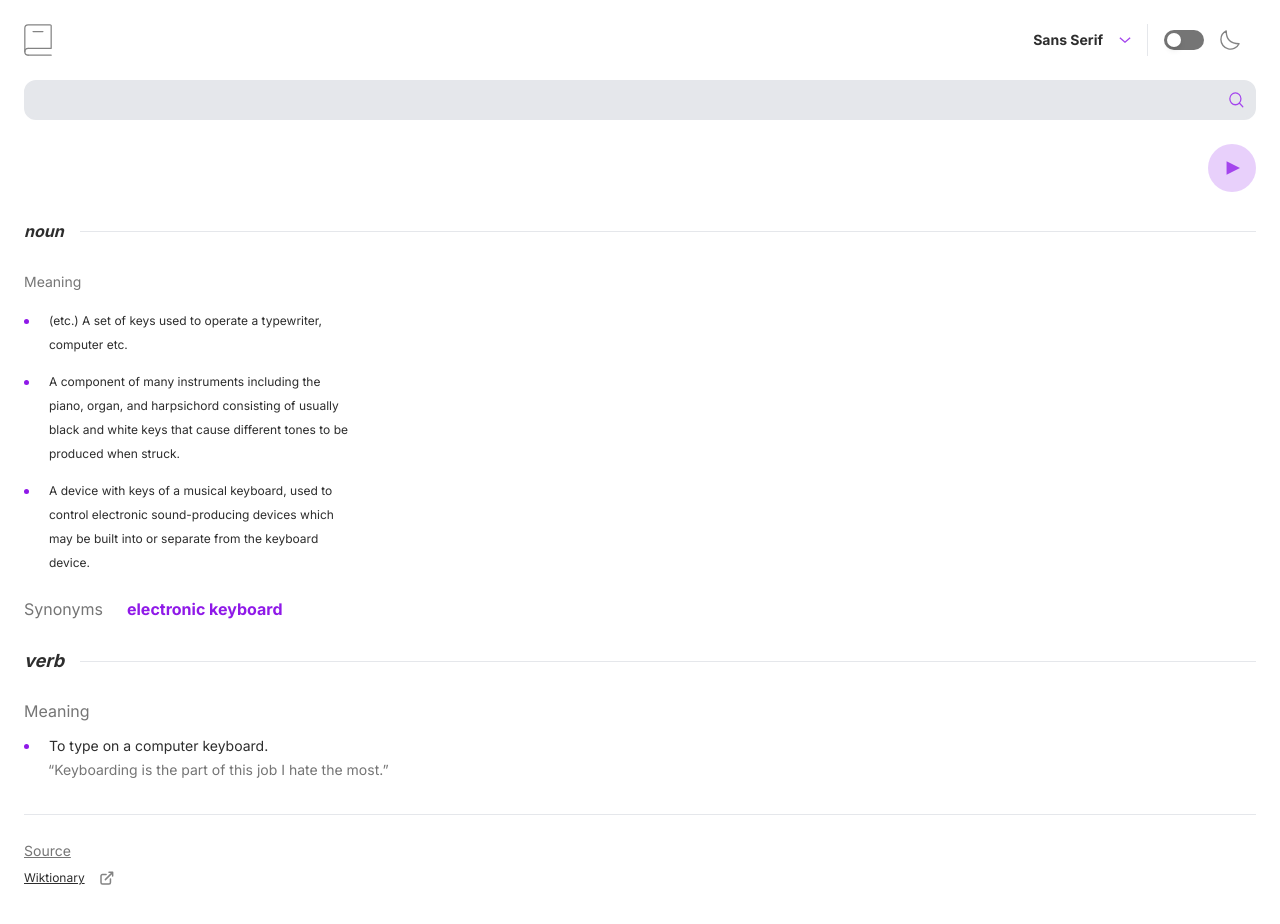
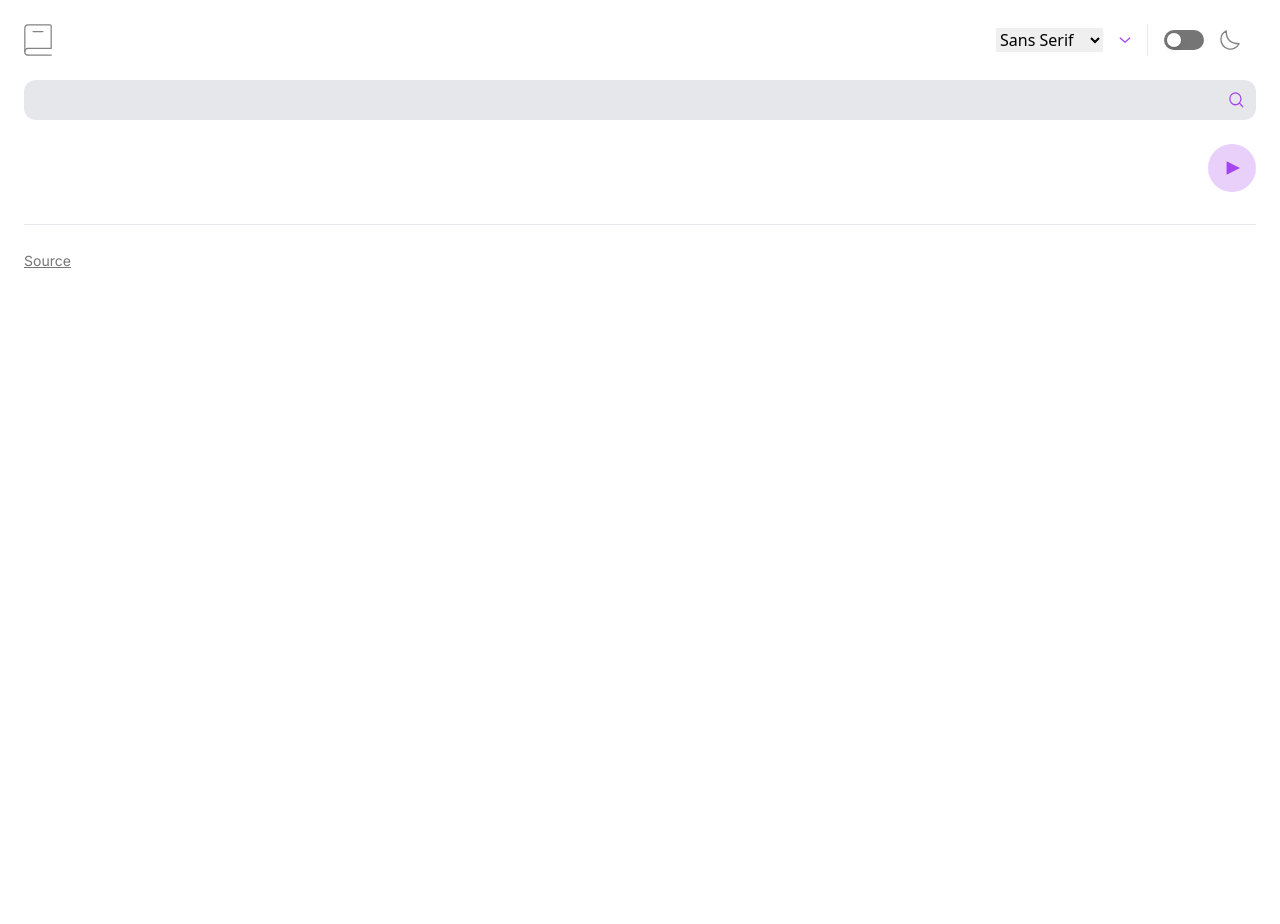
Before and after one commit to ZurabKobakhidze/dictionary-web-app, a React (Vite) app: page / in a window 1280 px wide. Shown: the top 924 px of the page. After the commit the page ends 800 px from the top, so only its background shows below. Built offline with nearby package versions, Linux system fonts and the light colour scheme.

Commit message:
feat: mapping

```diff
--- a/src/App.jsx
+++ b/src/App.jsx
@@ -1,8 +1,6 @@
-import { React } from "react";
+import React from "react";
 import { Route, Routes, Link, Navigate } from "react-router-dom";
 import { Landing } from "./components/Landing";
-
-
 
 function App() {
   return (
--- a/src/components/Landing.jsx
+++ b/src/components/Landing.jsx
@@ -1,4 +1,4 @@
-import React, { useState, useEffect } from "react";
+import React, { useState, useEffect, useRef } from "react";
 import { Route, Routes, Link, Navigate } from "react-router-dom";
 import logo from "../assets/logo.svg";
 import arrowDown from "../assets/icon-arrow-down.svg";
@@ -10,14 +10,21 @@ import axios from "axios";
 
 function Landing() {
   const [searchTerm, setSearchTerm] = useState("");
-  const [response, setResponse] = useState(null);
+  const [responseData, setResponseData] = useState(null);
+  const [font, setFont] = useState("sans-serif");
+  const [sourceUrls, setSourceUrls] = useState([]);
+  const [audioUrl, setAudioUrl] = useState("");
+  const audioRef = useRef(null);
 
   const getInformation = async () => {
     try {
       const response = await axios.get(
         `https://api.dictionaryapi.dev/api/v2/entries/en/${searchTerm}`
       );
-      setResponse(response.data[0]);
+      setResponseData(response.data[0]);
+      setSourceUrls(response.data[0].sourceUrls);
+      setAudioUrl(response.data[0].audio);
+      console.log(response.data[0].audio);
     } catch (error) {}
   };
 
@@ -30,6 +37,12 @@ function Landing() {
     getInformation();
   };
 
+  const playAudio = () => {
+    if (audioRef.current) {
+      audioRef.current.play();
+    }
+  };
+
   return (
     <>
       <div id="container" className="box-border pt-6 pl-6 pr-6 pb-[84px]">
@@ -39,17 +52,19 @@ function Landing() {
             id=""
             className="flex flex-row justify-center items-center gap-x-4"
           >
-            <h3 className="font-inter  font-[700] text-sm leading-6 text-right text-keyboard-color">
-              Sans Serif
-            </h3>
+            <select value={font} onChange={(e) => setFont(e.target.value)}>
+              <option value="sans-serif">Sans Serif</option>
+              <option value="serif">Serif</option>
+              <option value="monospace">Monospace</option>
+            </select>
             <img src={arrowDown} alt="" className="w-[12px]" />
             <div className="bg-gray-200 w-px h-8"></div>
-            <label class="relative flex justify-between items-center ">
+            <label className="relative flex justify-between items-center ">
               <input
                 type="checkbox"
-                class="absolute left-1/2 -translate-x-1/2 w-full h-full peer appearance-none rounded-md"
+                className="absolute left-1/2 -translate-x-1/2 w-full h-full peer appearance-none rounded-md"
               />
-              <span class="w-[40px] h-[20px] flex items-center flex-shrink-0  p-[3px] bg-meaning-color rounded-full duration-300 ease-in-out peer-checked:bg-purple-custom after:w-[14px] after:h-[14px] after:bg-white after:rounded-full after:shadow-md after:duration-300 peer-checked:after:translate-x-5 group-hover:after:translate-x-1"></span>
+              <span className="w-[40px] h-[20px] flex items-center flex-shrink-0  p-[3px] bg-meaning-color rounded-full duration-300 ease-in-out peer-checked:bg-purple-custom after:w-[14px] after:h-[14px] after:bg-white after:rounded-full after:shadow-md after:duration-300 peer-checked:after:translate-x-5 group-hover:after:translate-x-1"></span>
             </label>
             <img src={moon} alt="" className="w-[20px]" />
 
@@ -57,11 +72,14 @@ function Landing() {
           </div>
         </div>
         <div id="container1" className="mt-6">
-          <form className="w-full flex justify-center relative" onSubmit={handleSubmit}>
+          <form
+            className="w-full flex justify-center relative"
+            onSubmit={handleSubmit}
+          >
             <div className="w-full">
               <div className="">
                 <input
-                  className="bg-gray-200 appearance-none border-2  border-gray-200 rounded-xl w-full py-2 px-4 text-keyboard-color  leading-tight focus:outline-none focus:bg-white focus:border-purple-custom font-inter text-base"
+                  className="bg-gray-200 appearance-none border-2  border-gray-200 rounded-xl w-full py-2 px-4 text-keyboard-color  leading-tight focus:outline-none focus:bg-white focus:border-purple-custom "
                   id="searchBar"
                   type="text"
                   value={searchTerm}
@@ -69,142 +87,84 @@ function Landing() {
                 />
               </div>
             </div>
-            <img id="search_icon" src={searchIcon} alt="" className="w-[15.5px] absolute top-3 right-3"/>
+            <img
+              id="search_icon"
+              src={searchIcon}
+              alt=""
+              className="w-[15.5px] absolute top-3 right-3"
+            />
           </form>
           <div className="flex items-center justify-between mt-6">
             <div>
               <h1 className="font-inter  text-4xl leading-10 font-[700] text-keyboard-color">
-                {response && response.word ? response.word : ""}
+                {responseData && responseData.word ? responseData.word : ""}
               </h1>
               <h2 className="font-inter font-[400] text-base leading-6 text-purple-custom mt-[8px]">
-                {response && response.phonetic ? response.phonetic : ""}
+                {responseData && responseData.phonetic
+                  ? responseData.phonetic
+                  : ""}
               </h2>
             </div>
-            <img src={playIcon} alt="" className="w-[48px]" />
+            <img src={playIcon} alt="" className="w-[48px]" style={{ cursor: 'pointer' }} onClick={playAudio} />
   </div>
+  <audio ref={audioRef}>
+    <source src={audioUrl} type="audio/mpeg" />
+  </audio>
         </div>
-        <div id="container2" className="mt-[29px]">
-          <div id="noun-div" className="flex items-center gap-x-4">
-            <h3 className="font-inter font-[700] italic  text-base leading-5 text-keyboard-color">
-              noun
-            </h3>
-            <div className="bg-gray-200 h-px w-full"></div>
+        {responseData &&
+          responseData.meanings &&
+          responseData.meanings.map((meaning, index) => (
+            <div key={index}>
+              <h3>{meaning.partOfSpeech}</h3>
+              {meaning.definitions.map((def, index) => (
+                <div key={index}>
+                  <p>{def.definition}</p>
+                  {def.example && <p>Example: {def.example}</p>}
+                  {def.synonyms && def.synonyms.length > 0 && (
+                    <div>
+                      <h4>Synonyms</h4>
+                      <ul>
+                        {def.synonyms.map((syn, index) => (
+                          <li key={index}>{syn}</li>
+                        ))}
+                      </ul>
                     </div>
-          <div className="mt-[31px]" id="meaning">
-            <h3 className="font-inter font-[400] text-sm leading-5 text-meaning-color">
-              Meaning
-            </h3>
-            <div
-              id="p_div"
-              className="mt-[17px] flex flex-row items-start justify-start gap-5"
-            >
-              <div
-                id="dot"
-                className="bg-purple-custom h-5px w-5px rounded-full mt-[10px]"
-              ></div>
-              <p
-                id="p-text"
-                className="font-inter font-[400]  text-xs leading-6 text-keyboard-color w-[302px]"
-              >
-                (etc.) A set of keys used to operate a typewriter, computer etc.
-              </p>
+                  )}
+                  {def.antonyms && def.antonyms.length > 0 && (
+                    <div>
+                      <h4>Antonyms</h4>
+                      <ul>
+                        {def.antonyms.map((ant, index) => (
+                          <li key={index}>{ant}</li>
+                        ))}
+                      </ul>
                     </div>
-            <div
-              id="p_div"
-              className="mt-[13px] flex flex-row items-start justify-start gap-5"
-            >
-              <div
-                id="dot"
-                className="bg-purple-custom h-5px w-5px rounded-full mt-[10px]"
-              ></div>
-              <p
-                id="p-text"
-                className="font-inter font-[400] text-xs leading-6 text-keyboard-color w-[302px]"
-              >
-                A component of many instruments including the piano, organ, and
-                harpsichord consisting of usually black and white keys that
-                cause different tones to be produced when struck.
-              </p>
+                  )}
                 </div>
-            <div
-              id="p_div"
-              className="mt-[13px] flex flex-row items-start justify-start gap-5"
-            >
-              <div
-                id="dot"
-                className="bg-purple-custom h-5px w-5px rounded-full mt-[10px]"
-              ></div>
-              <p
-                id="p-text"
-                className="font-inter font-[400] text-xs leading-6 text-keyboard-color w-[302px]"
-              >
-                A device with keys of a musical keyboard, used to control
-                electronic sound-producing devices which may be built into or
-                separate from the keyboard device.
-              </p>
+              ))}
             </div>
-          </div>
-          <div
-            id="synonyms_div"
-            className="flex items-center gap-x-6 mt-[24px]"
-          >
-            <h3 className="font-inter font-[400] leading-tight text-meaning-color">
-              Synonyms
-            </h3>
-            <h3 className="font-inter font-[700] text-base leading-tight text-purple-custom">
-              electronic keyboard
-            </h3>
-          </div>
-        </div>
-        <div id="container_3" className="mt-[33px]">
-          <div id="verb-div" className="flex items-center gap-x-4 ">
-            <h3 className="font-inter italic font-[700] text-lg leading-none text-keyboard-color">
-              verb
-            </h3>
-            <div className="bg-gray-200 h-px w-full"></div>
-          </div>
-          <div id="meaning">
-            <h3 className="font-inter font-[400] text-base leading-tight text-meaning-color mt-[31px]">
-              Meaning
-            </h3>
-            <div
-              id="p_div"
-              className="mt-[13px] flex flex-row items-start justify-start gap-5"
-            >
-              <div
-                id="dot"
-                className="bg-purple-custom h-5px w-5px rounded-full mt-[10px]"
-              ></div>
-              <p
-                id="p-text"
-                className="font-inter font-[400] text-sm leading-6  text-keyboard-color w-[302px]"
-              >
-                To type on a computer keyboard.
-              </p>
-            </div>
+          ))}
 
-            <p
-              id="p-text-add"
-              className="font-inter font-[400] text-sm leading-6 text-meaning-color pl-6 box-border rounded"
-            >
-              “Keyboarding is the part of this job I hate the most.”
-            </p>
-          </div>
-        </div>
         <div className="bg-gray-200 h-px w-full mt-[32px]"></div>
         <footer id="footer" className="mt-[24px]">
           <h2 className="font-inter font-[400] text-sm leading-6 underline text-meaning-color">
             Source
           </h2>
-          <div id="wiki_div" className="flex items-center gap-x-[15px] mt-2">
+          {sourceUrls.map((url, index) => (
+            <div
+              key={index}
+              id="wiki_div"
+              className="flex items-center gap-x-[15px] mt-2"
+            >
               <a
-              href="https://en.wiktionary.org/wiki/keyboard"
+                href={url}
                 className="font-inter font-[400] text-xs leading-none h-17 underline text-keyboard-color"
               >
                 Wiktionary
               </a>
               <img src={wikiIcon} alt="" />
             </div>
+          ))}
         </footer>
       </div>
     </>
```
Lines whose indentation alone changed are shown as unchanged.
